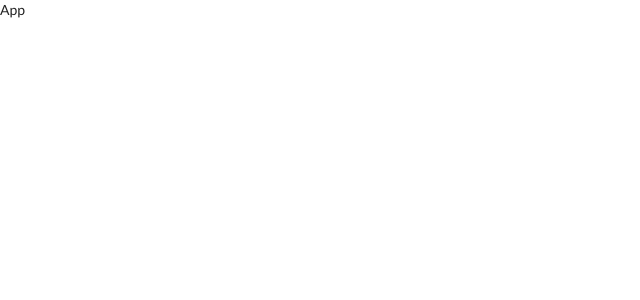
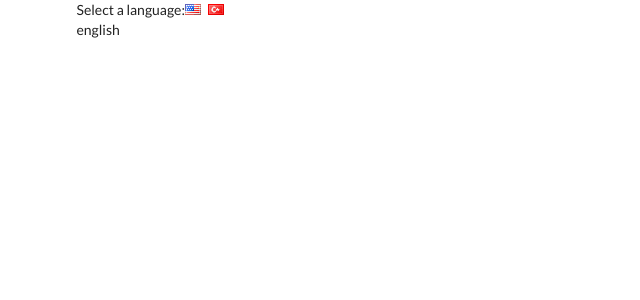
Before and after one commit to ismailharmanda/translate, a React (Create React App) app: page / in a window 1280 px wide. Shown: the top 300 px of the page, without its empty margins (0-640 px from the left). Built offline with nearby package versions, Linux system fonts and the light colour scheme.

Commit message:
select a language

```diff
--- a/src/components/App.js
+++ b/src/components/App.js
@@ -1,8 +1,27 @@
 import React from "react";
 
 class App extends React.Component {
+  state = { language: "english" };
+  onLanguageChange = (language) => {
+    this.setState({ language: language });
+  };
   render() {
-    return <div>App</div>;
+    return (
+      <div className="ui container">
+        <div>
+          Select a language:
+          <i
+            className="flag us"
+            onClick={() => this.onLanguageChange("english")}
+          />
+          <i
+            className="flag tr"
+            onClick={() => this.onLanguageChange("turkish")}
+          />
+        </div>
+        {this.state.language}
+      </div>
+    );
   }
 }
 
```
